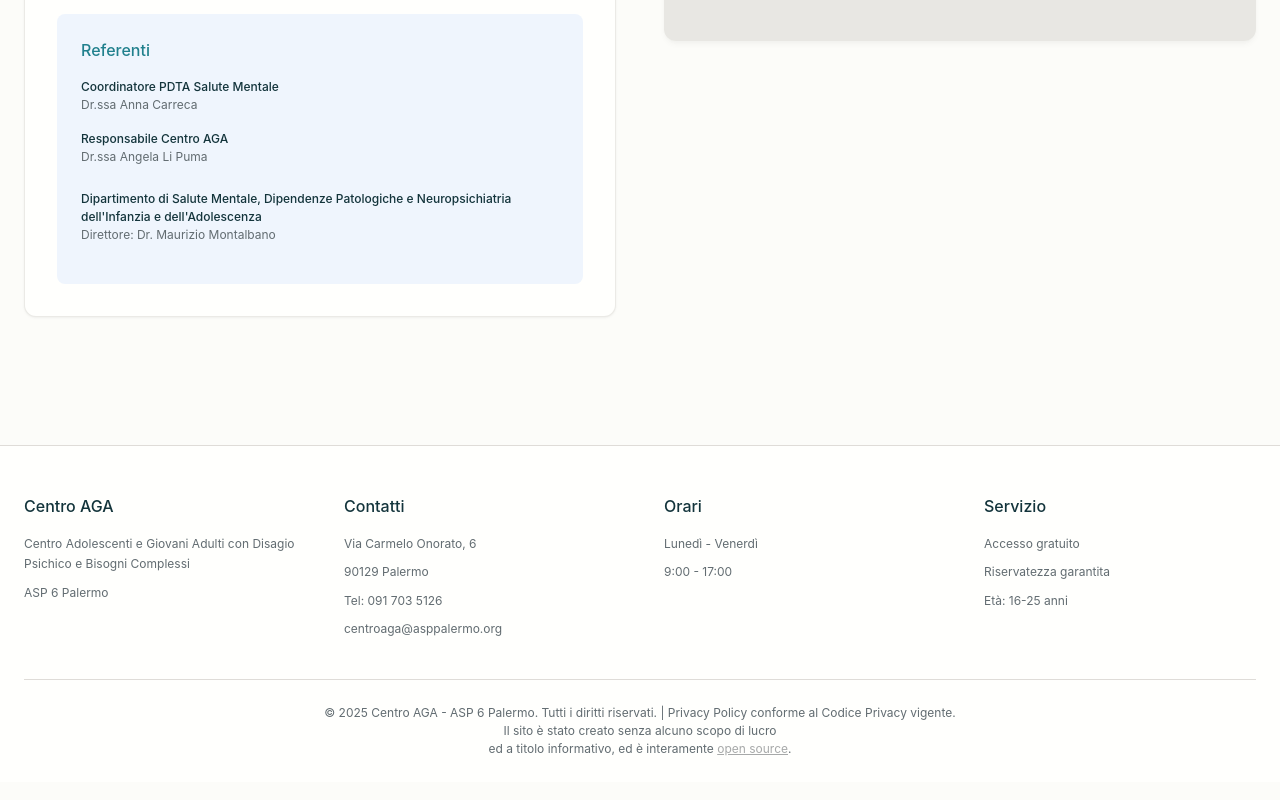
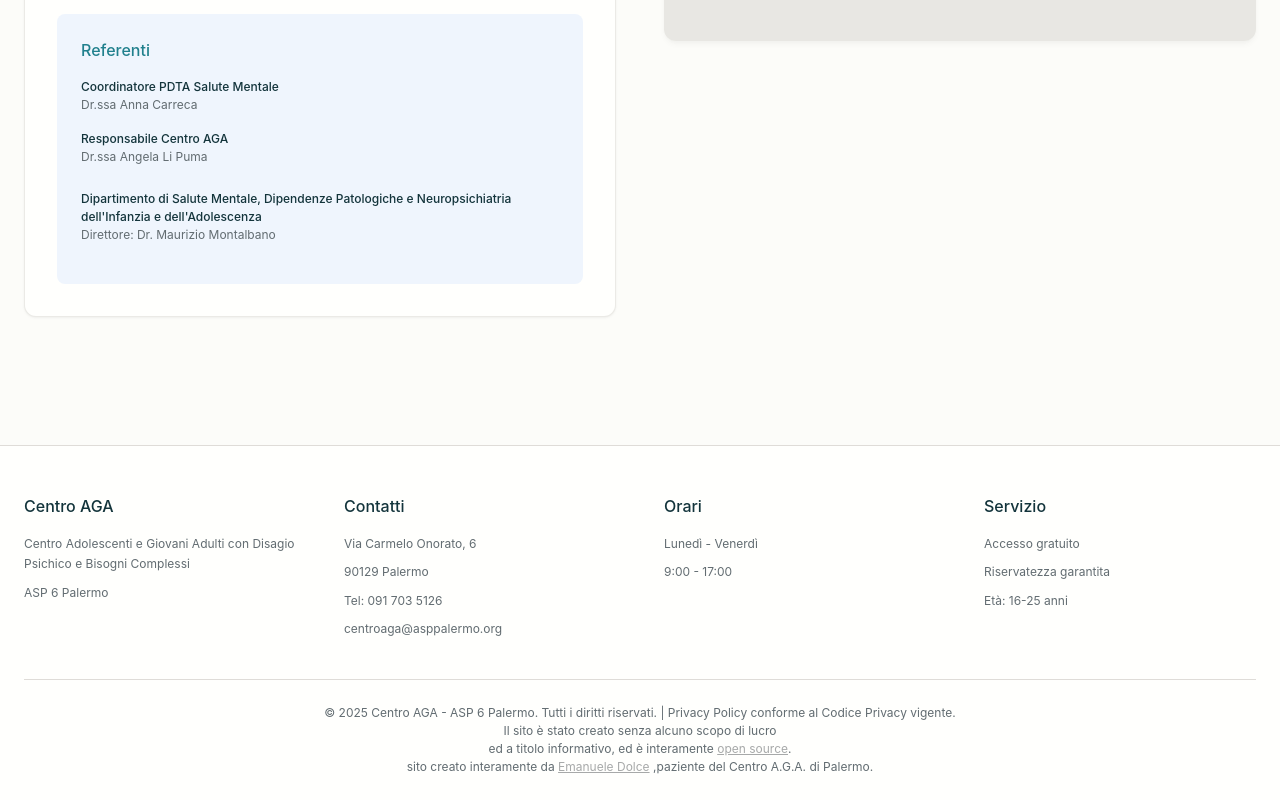
Before and after one commit to Emadol/CentroAGA, a plain HTML site: page index.html in a window 1280 px wide. Shown: the part 4779-5579 px from the top of the page. Drawn offline with Linux system fonts and the light colour scheme; a web font is replaced by a local one.

Commit message:
Update index.html

```diff
--- a/index.html
+++ b/index.html
@@ -1137,7 +1137,8 @@ footer {
         </div>
 
         <div class="footer-bottom">
-            <p>&copy; 2025 Centro AGA - ASP 6 Palermo. Tutti i diritti riservati. | Privacy Policy conforme al Codice Privacy vigente.<br>Il sito è stato creato senza alcuno scopo di lucro <br> ed a titolo informativo, ed è interamente <a href="https://github.com/Emadol/CentroAGA" style="color:RGB(167, 169, 169)">open source</a>.</p>
+            <p>&copy; 2025 Centro AGA - ASP 6 Palermo. Tutti i diritti riservati. | Privacy Policy conforme al Codice Privacy vigente.<br>Il sito è stato creato senza alcuno scopo di lucro <br> ed a titolo informativo, ed è interamente <a href="https://github.com/Emadol/CentroAGA" style="color:RGB(167, 169, 169)">open source</a>.
+            <br> sito creato interamente da <a href="https://github.com/Emadol/CentroAGA" style="color:RGB(167, 169, 169)">Emanuele Dolce</a> ,paziente del Centro A.G.A. di Palermo.</p>
         </div>
     </footer>
 
```
